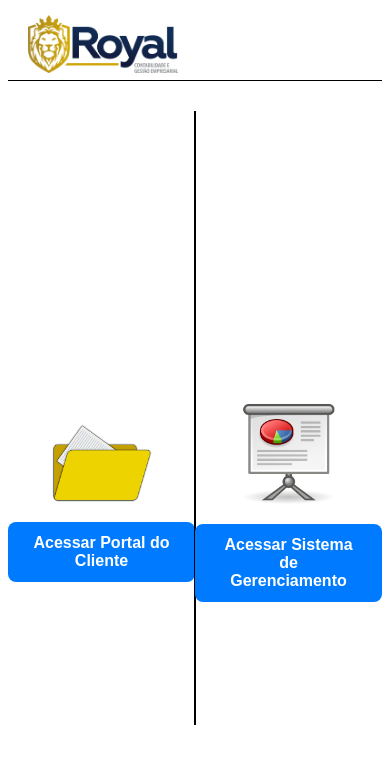
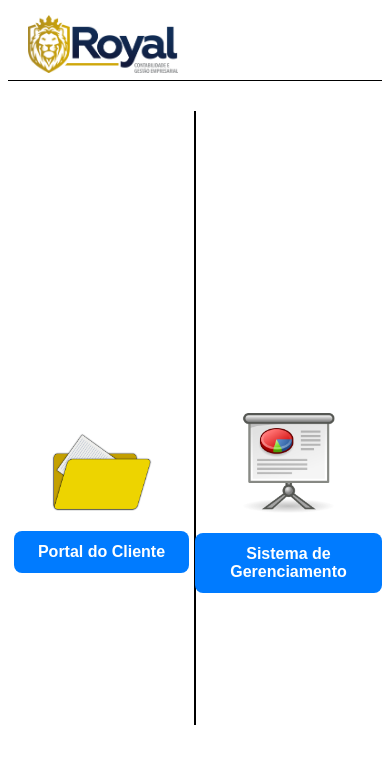
Before and after one commit to RoyalContab/fed-royal-site, an Angular app: page /acessar-sistemas in a window 390 px wide. Shown: the top 764 px of the page. Built offline with nearby package versions, Linux system fonts and the light colour scheme.

Commit message:
Ajustes de responsividade, nomes e imagem

```diff
--- a/src/app/components/home/home.component.html
+++ b/src/app/components/home/home.component.html
@@ -43,7 +43,7 @@
       </p>
     </div>
     <div class="hero-image-container">
-      <img src="../../../assets/GPTFund.png" alt="Ilustração de contabilidade" class="hero-image" />
+      <img *ngIf="showImage" src="../../../assets/GPTFund.png" alt="Ilustração de contabilidade" class="hero-image"/>
     </div>
   </section>
   <section id="sobre-nos" class="about-section">
@@ -271,6 +271,6 @@
     </div>
     <div class="footer-credits">
       <hr class="footer-divider" />
-      <p class="copyright">© 2024 Royal. Todos os direitos reservados.</p>
+      <p class="copyright">© 2025 Royal. Todos os direitos reservados.</p>
     </div>
   </footer>
--- a/src/app/components/home/home.component.scss
+++ b/src/app/components/home/home.component.scss
@@ -258,6 +258,9 @@
     .hero-button {
       margin-top: 16px;
     }
+    img {
+      display: none;
+    }
   }
   .footer {
     background-color: #000;
--- a/src/app/components/home/home.component.ts
+++ b/src/app/components/home/home.component.ts
@@ -1,12 +1,21 @@
+import { CommonModule } from '@angular/common';
 import { Component } from '@angular/core';
 import { RouterLink } from '@angular/router';
 
 @Component({
   selector: 'app-home',
-  imports: [RouterLink],
+  imports: [RouterLink, CommonModule],
   templateUrl: './home.component.html',
   styleUrl: './home.component.scss'
 })
 export class HomeComponent {
 
+  showImage: boolean = true;
+  constructor() {
+    this.showImage = window.innerWidth > 991;
+  }
+
+  onResize(event: any) {
+    this.showImage = event.target.innerWidth > 991;
+  }
 }
--- a/src/app/components/system/system.component.html
+++ b/src/app/components/system/system.component.html
@@ -17,14 +17,14 @@
   <div class="left-section">
     <img src="assets/arquivo.png" alt="System 1" />
     <a [href]="arquivoLink" target="_blank" rel="noopener noreferrer">
-      <button class="button">Acessar Portal do Cliente</button>
+      <button class="button"> Portal do Cliente </button>
     </a>
   </div>
   <div class="vertical-line"></div>
   <div class="right-section">
     <img src="assets/poweBi.png" alt="System 2" />
     <a [href]="powerBiLink" target="_blank" rel="noopener noreferrer">
-      <button class="button">Acessar Sistema de Gerenciamento</button>
+      <button class="button"> Sistema de Gerenciamento </button>
     </a>
   </div>
 </div>
```
